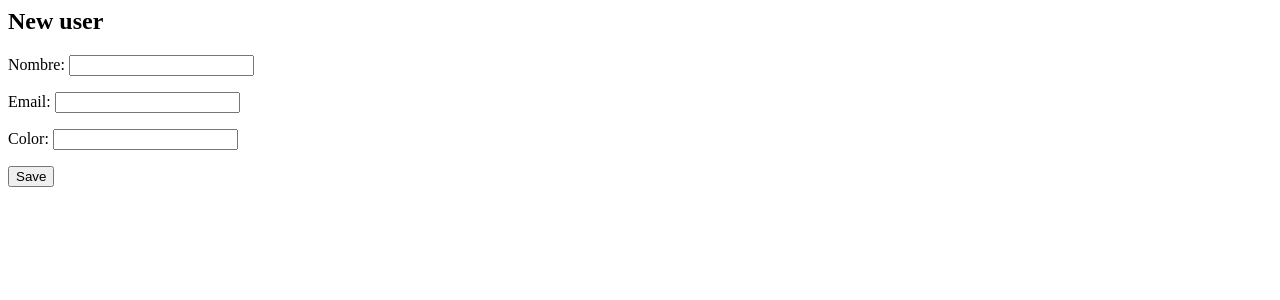
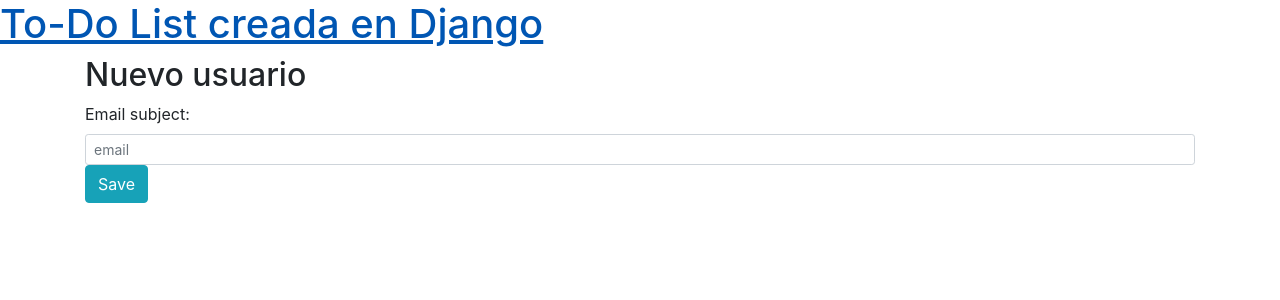
Before and after one commit to eduardocalabrano/todolist_django, a Django app: page /usuarios/nuevo/ in a window 1280 px wide. Shown: the top 300 px of the page. Run offline with Django 3.2, Linux system fonts and the light colour scheme; some libraries are stand-ins or nearby versions.

Commit message:
se incorpora la opción de crear usuarios

```diff
--- a/todolist/forms.py
+++ b/todolist/forms.py
@@ -4,4 +4,9 @@ from .models import Usuario
 class UsuarioForm(forms.ModelForm):
     class Meta:
         model = Usuario
+        widgets = {
+            'email': forms.EmailInput(attrs={'class': 'form-control form-control-sm campos_new_user', 'placeholder': 'email', 'id': 'nuevo_email'}),
+            'nombre': forms.TextInput(attrs={'class': 'form-control form-control-sm campos_new_user', 'placeholder': 'Nombre', 'id': 'nuevo_nombre'}),
+            'color': forms.TextInput(attrs={'class': 'form-control form-control-sm campos_new_user', 'placeholder': 'color', 'id': 'nuevo_color'}),
+        }
         fields = ('nombre', 'email','color',)
--- a/todolist/models.py
+++ b/todolist/models.py
@@ -3,7 +3,7 @@ from django.utils import timezone
 
 class Usuario(models.Model):
     nombre = models.CharField(max_length=50)
-    email = models.EmailField(max_length=254)
+    email = models.EmailField(max_length=254, unique=True)
     color = models.CharField(max_length=7)
     foto_usuario = models.ImageField(upload_to='usuario/%Y/%m/%d', default='usuario/default.png')
 
--- /dev/null
+++ b/todolist/templates/todolist/base.html
@@ -0,0 +1,34 @@
+{% load static %}
+
+<!doctype html>
+<html lang="en">
+  <head>
+    <!-- Required meta tags -->
+    <meta charset="utf-8">
+    <meta name="viewport" content="width=device-width, initial-scale=1, shrink-to-fit=no">
+
+    <!-- Bootstrap CSS -->
+    <link rel="stylesheet" href="https://stackpath.bootstrapcdn.com/bootstrap/4.4.1/css/bootstrap.min.css" integrity="sha384-Vkoo8x4CGsO3+Hhxv8T/Q5PaXtkKtu6ug5TOeNV6gBiFeWPGFN9MuhOf23Q9Ifjh" crossorigin="anonymous">
+    <link rel="stylesheet" href="https://use.fontawesome.com/releases/v5.7.0/css/all.css" integrity="sha384-lZN37f5QGtY3VHgisS14W3ExzMWZxybE1SJSEsQp9S+oqd12jhcu+A56Ebc1zFSJ" crossorigin="anonymous">
+    <link rel="stylesheet" href="{% static 'css/estilo_usuarios.css' %}">
+    <title>base</title>
+  </head>
+  <body>
+    <div class="page-header">
+        <h1><a href="/">To-Do List creada en Django</a></h1>
+    </div>
+    <div class="content container">
+        <div class="row">
+            <div class="col-md-12">
+            {% block abc %}
+            {% endblock %}
+            </div>
+        </div>
+    </div>
+    <script src="https://code.jquery.com/jquery-3.4.1.slim.min.js" integrity="sha384-J6qa4849blE2+poT4WnyKhv5vZF5SrPo0iEjwBvKU7imGFAV0wwj1yYfoRSJoZ+n" crossorigin="anonymous"></script>
+    <script src="https://cdn.jsdelivr.net/npm/popper.js@1.16.0/dist/umd/popper.min.js" integrity="sha384-Q6E9RHvbIyZFJoft+2mJbHaEWldlvI9IOYy5n3zV9zzTtmI3UksdQRVvoxMfooAo" crossorigin="anonymous"></script>
+    <script src="https://stackpath.bootstrapcdn.com/bootstrap/4.4.1/js/bootstrap.min.js" integrity="sha384-wfSDF2E50Y2D1uUdj0O3uMBJnjuUD4Ih7YwaYd1iqfktj0Uod8GCExl3Og8ifwB6" crossorigin="anonymous"></script>
+    <script src="https://code.jquery.com/jquery-3.4.1.js"></script>
+    <script src="{% static 'js/inter_usuarios.js' %}"></script>
+  </body>
+</html>
--- a/todolist/templates/todolist/editar_usuario.html
+++ b/todolist/templates/todolist/editar_usuario.html
@@ -1,7 +1,17 @@
-{% block content %}
-    <h2>New user</h2>
+<!--
+template hecho para hacer pruebas de forms y extender templates. No se usa realmente
+-->
+
+{% extends 'todolist/base.html' %}
+
+{% block abc %}
+    <h2>Nuevo usuario</h2>
     <form method="POST" class="post-form">{% csrf_token %}
-        {{ form.as_p }}
-        <button type="submit" class="save btn btn-default">Save</button>
+        <!-- {{ form.as_p }} -->
+        {{ form.email.errors }}
+        <label for="{{ form.email.id_for_label }}">Email subject:</label>
+        {{ form.email }}
+
+        <button type="submit" class="btn btn-info">Save</button>
     </form>
 {% endblock %}
--- a/todolist/views.py
+++ b/todolist/views.py
@@ -8,7 +8,18 @@ def listar_notas(request):
 
 def listar_usuarios(request):
     listado_usuarios = Usuario.objects.all()
-    return render(request, 'todolist/lista_usuarios.html', {'users_list': listado_usuarios})
+    if request.method == "POST":
+        form = UsuarioForm(request.POST)
+        if form.is_valid():
+            form.save()
+            form = UsuarioForm()
+            """Si se envía correctamente y posteriormente actualizo (F5) puede duplicarse el ingreso del dato. Por el momento solo lo evito por el unique=True del campo email"""
+        else:
+            """Falta saber como capturar un error, por ejemplo si no se cumple la condición unique del campo email y mostrar un mensaje en pantalla."""
+            form = UsuarioForm()
+    else:
+        form = UsuarioForm()
+    return render(request, 'todolist/lista_usuarios.html', {'users_list': listado_usuarios, 'form': form})
 
 def listar_categorias(request):
     listado_categorias = Categoria.objects.all()
```
Also changed, not shown: todolist/static/js/inter_usuarios.js (+2 -5 lines), todolist/templates/todolist/lista_usuarios.html (+13 -39 lines).
